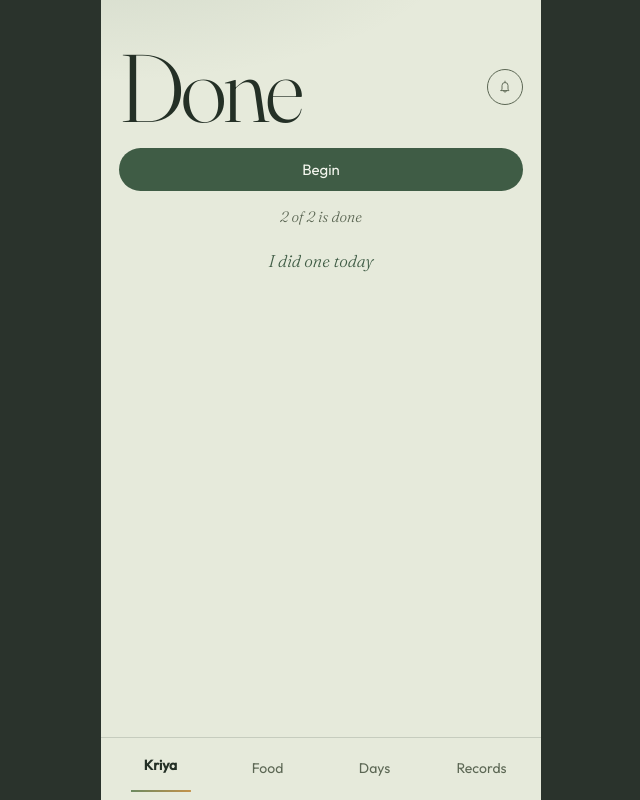
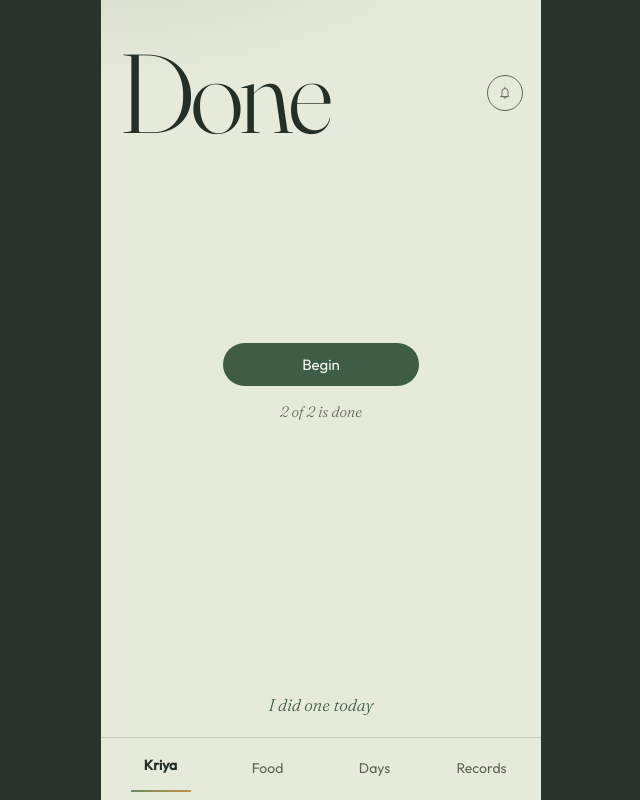
Before and after one commit to Lejennyweb/Kriya, a website: page index.html in a window 1280 px wide. Shown: the whole page, without its empty margins (319-959 px from the left). Drawn offline with Linux system fonts and the light colour scheme.

Commit message:
Install the lotus icon and lift Begin with the day lines.
Icon 8 is the home-screen mark. Begin, the day count, and the two wait lines sit a little above the middle, and the logging buttons stay at the bottom.

```diff
--- a/css/app.css
+++ b/css/app.css
@@ -80,6 +80,8 @@ p { margin: 0; }
   width: min(440px, 100%);
   min-height: 100dvh;
   margin: 0 auto;
+  display: flex;
+  flex-direction: column;
   padding: calc(44px + env(safe-area-inset-top)) 18px calc(84px + env(safe-area-inset-bottom));
   background:
     radial-gradient(700px 280px at 0% -8%, rgba(63, 92, 69, 0.12), transparent 52%),
@@ -449,8 +451,6 @@ select {
   text-align: left;
 }
 
-#start-guide { width: 100%; }
-
 #view-kriya,
 #view-food,
 #view-days,
@@ -460,6 +460,7 @@ select {
 
 #view-kriya.on {
   display: flex !important;
+  flex: 1;
   flex-direction: column;
 }
 
@@ -499,9 +500,9 @@ select {
 
 #view-kriya .count {
   min-width: 0;
-  font-size: clamp(64px, 18vw, 96px);
+  font-size: clamp(92px, 26vw, 112px);
   font-weight: 300;
-  line-height: 0.9;
+  line-height: 0.88;
   letter-spacing: -0.04em;
 }
 
@@ -515,22 +516,33 @@ select {
   line-height: 1.35;
 }
 
-#view-kriya > .row {
-  margin-top: 18px;
+.kriya-mid {
+  flex: 1;
+  display: flex;
+  flex-direction: column;
+  justify-content: center;
+  padding-bottom: 9vh;
+}
+
+.kriya-mid .row {
+  justify-content: center;
+  margin-top: 0;
 }
 
 #start-guide {
   box-sizing: border-box;
+  width: auto;
+  min-width: 196px;
   height: 43px;
   min-height: 0;
-  padding: 0 13px;
+  padding: 0 36px;
   font-size: 15px;
   font-weight: 400;
   line-height: 43px;
 }
 
 #view-kriya .day-actions {
-  margin-top: 22px;
+  margin-top: 0;
   display: flex;
   flex-direction: column;
   align-items: center;
--- a/index.html
+++ b/index.html
@@ -9,8 +9,8 @@
   <meta name="mobile-web-app-capable" content="yes">
   <meta name="apple-mobile-web-app-title" content="Kriya">
   <title>Kriya</title>
-  <link rel="icon" href="icons/favicon.svg" type="image/svg+xml">
   <link rel="icon" href="icons/favicon-32.png" sizes="32x32" type="image/png">
+  <link rel="icon" href="icons/icon-192.png" sizes="192x192" type="image/png">
   <link rel="apple-touch-icon" href="icons/apple-touch-icon.png">
   <link rel="manifest" href="manifest.webmanifest">
   <link rel="stylesheet" href="css/app.css">
@@ -35,11 +35,13 @@
         </div>
         <button type="button" class="ghost" id="open-guide">Open</button>
       </div>
-      <div class="row">
-        <button type="button" class="primary" id="start-guide">Begin</button>
+      <div class="kriya-mid">
+        <div class="row">
+          <button type="button" class="primary" id="start-guide">Begin</button>
+        </div>
+        <p class="section-note" id="today-count">0 of 2 is done</p>
+        <ul class="messages marks" id="messages"></ul>
       </div>
-      <p class="section-note" id="today-count">0 of 2 is done</p>
-      <ul class="messages marks" id="messages"></ul>
       <div class="day-actions">
         <button type="button" class="did" id="did-one">I did one today</button>
         <div class="ask" id="kriya-ask" hidden>
--- a/sw.js
+++ b/sw.js
@@ -1,4 +1,4 @@
-const CACHE = "kriya-v35";
+const CACHE = "kriya-v36";
 
 const ASSETS = [
   "./index.html",
@@ -10,7 +10,6 @@ const ASSETS = [
   "./fonts/fraunces-roman.woff2",
   "./fonts/fraunces-italic.woff2",
   "./fonts/outfit-latin.woff2",
-  "./icons/favicon.svg",
   "./icons/favicon-32.png",
   "./icons/icon-192.png",
   "./icons/icon-512.png",
```
Also changed, not shown: preview.html (+1 -0 lines), icons/apple-touch-icon.png, icons/favicon-32.png, icons/icon-192.png, icons/icon-512.png, icons/icon-maskable-512.png.
